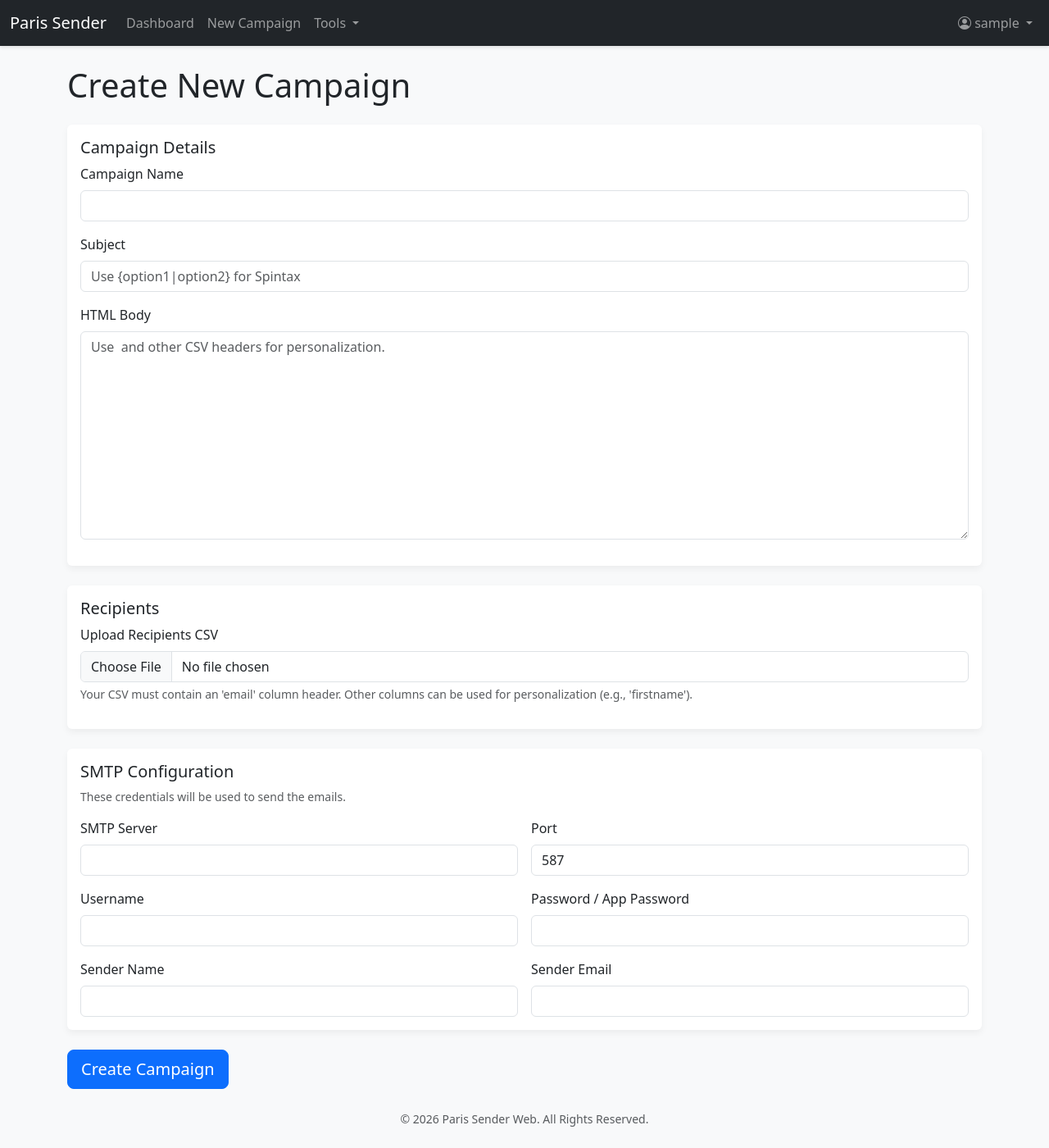
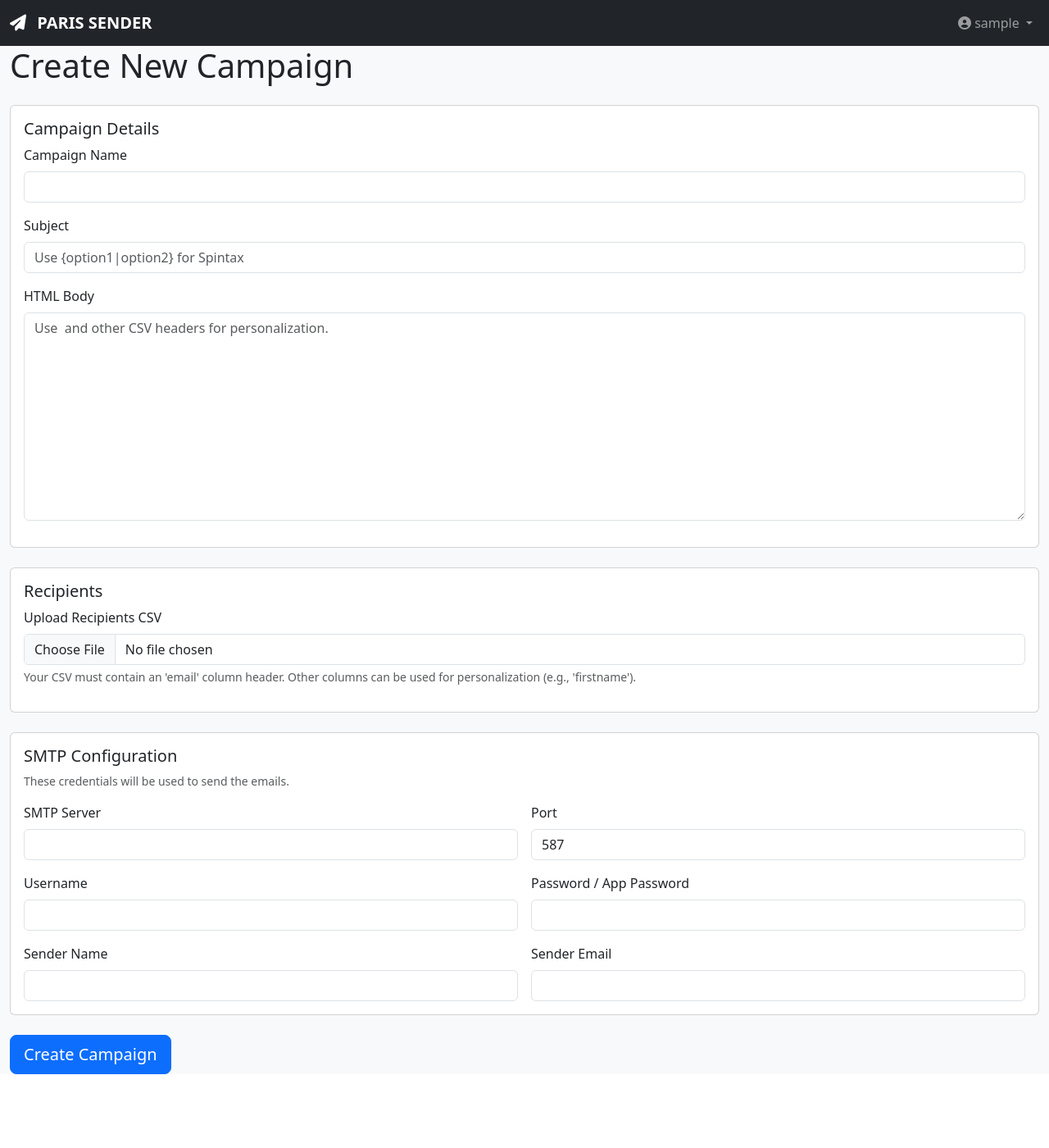
Before and after one commit to Sussyfreelandx/smtpweb, a Flask app: page /campaign/new in a window 1280 px wide. Shown: the whole page at 82% size. After the commit the page ends 1310 px from the top, so only its background shows below. Run offline with Flask 2, Linux system fonts and the light colour scheme; the visitor is signed in with stand-in values (Sample User, id 1); data comes from the database, SQL or seed files in the repository.

Commit message:
Update base.html

```diff
--- a/app/templates/base.html
+++ b/app/templates/base.html
@@ -4,98 +4,69 @@
     <meta charset="utf-8">
     <meta name="viewport" content="width=device-width, initial-scale=1">
     <title>{{ title }} - Paris Sender Web</title>
-
-    <!-- Bootstrap CSS -->
-    <link href="https://cdn.jsdelivr.net/npm/bootstrap@5.3.2/dist/css/bootstrap.min.css" rel="stylesheet" integrity="sha384-T3c6CoIi6uLrA9TneNEoa7RxnatzjcDSCmG1MXxSR1GAsXEV/Dwwykc2MPK8M2HN" crossorigin="anonymous">
-    <!-- Bootstrap Icons -->
-    <link rel="stylesheet" href="https://cdn.jsdelivr.net/npm/bootstrap-icons@1.11.3/font/bootstrap-icons.min.css">
-
+    <!-- Bootstrap CSS for styling -->
+    <link href="https://cdn.jsdelivr.net/npm/bootstrap@5.3.0/dist/css/bootstrap.min.css" rel="stylesheet">
+    <!-- FontAwesome for Icons -->
+    <link rel="stylesheet" href="https://cdnjs.cloudflare.com/ajax/libs/font-awesome/6.4.0/css/all.min.css">
     <style>
-        /* A little bit of custom styling for a better feel */
-        body {
-            background-color: #f8f9fa;
-        }
-        .card {
-            border: none;
-            box-shadow: 0 4px 8px rgba(0,0,0,0.05);
-        }
-        .navbar {
-            box-shadow: 0 2px 4px rgba(0,0,0,0.1);
-        }
-        .table-hover tbody tr:hover {
-            background-color: #f1f1f1;
-        }
+        body { background-color: #f8f9fa; }
+        .sidebar { min-height: 100vh; background-color: #2c3e50; color: white; }
+        .sidebar a { color: #bdc3c7; text-decoration: none; padding: 10px 15px; display: block; }
+        .sidebar a:hover, .sidebar a.active { background-color: #34495e; color: white; border-left: 4px solid #3498db; }
+        .content-area { padding: 20px; }
+        .card-custom { border: none; box-shadow: 0 2px 5px rgba(0,0,0,0.05); border-radius: 8px; }
     </style>
   </head>
   <body>
-    <nav class="navbar navbar-expand-lg navbar-dark bg-dark sticky-top">
+    <nav class="navbar navbar-expand-lg navbar-dark bg-dark mb-0">
       <div class="container-fluid">
-            <a class="navbar-brand" href="{{ url_for('main.index') }}">Paris Sender</a>
-            <button class="navbar-toggler" type="button" data-bs-toggle="collapse" data-bs-target="#navbarNav" aria-controls="navbarNav" aria-expanded="false" aria-label="Toggle navigation">
+        <a class="navbar-brand fw-bold" href="{{ url_for('main.index') }}">
+            <i class="fas fa-paper-plane me-2"></i> PARIS SENDER
+        </a>
+        <button class="navbar-toggler" type="button" data-bs-toggle="collapse" data-bs-target="#navbarNav">
           <span class="navbar-toggler-icon"></span>
         </button>
         <div class="collapse navbar-collapse" id="navbarNav">
+          <ul class="navbar-nav ms-auto">
             {% if current_user.is_authenticated %}
-                <ul class="navbar-nav me-auto mb-2 mb-lg-0">
-                    <li class="nav-item">
-                        <a class="nav-link" href="{{ url_for('main.index') }}">Dashboard</a>
-                    </li>
-                    <li class="nav-item">
-                        <a class="nav-link" href="{{ url_for('main.new_campaign') }}">New Campaign</a>
-                    </li>
                 <li class="nav-item dropdown">
-                        <a class="nav-link dropdown-toggle" href="#" id="toolsDropdown" role="button" data-bs-toggle="dropdown" aria-expanded="false">
-                            Tools
+                    <a class="nav-link dropdown-toggle" href="#" role="button" data-bs-toggle="dropdown">
+                        <i class="fas fa-user-circle"></i> {{ current_user.username }}
                     </a>
-                        <ul class="dropdown-menu" aria-labelledby="toolsDropdown">
-                            <li><a class="dropdown-item" href="{{ url_for('main.smtp_profiles') }}">SMTP Profiles</a></li>
-                            <li><a class="dropdown-item" href="{{ url_for('main.suppression_list') }}">Suppression List</a></li>
+                    <ul class="dropdown-menu dropdown-menu-end">
+                        <li><a class="dropdown-item" href="#">Settings</a></li>
                         <li><hr class="dropdown-divider"></li>
-                            <li><a class="dropdown-item" href="{{ url_for('main.deliverability_tools') }}">Deliverability</a></li>
-                        </ul>
-                    </li>
-                </ul>
-                {% endif %}
-                <ul class="navbar-nav ms-auto">
-                    {% if current_user.is_anonymous %}
-                    <li class="nav-item"><a class="nav-link" href="{{ url_for('main.login') }}">Login</a></li>
-                    <li class="nav-item"><a class="nav-link" href="{{ url_for('main.register') }}">Register</a></li>
-                    {% else %}
-                    <li class="nav-item dropdown">
-                        <a class="nav-link dropdown-toggle" href="#" id="navbarUserDropdown" role="button" data-bs-toggle="dropdown" aria-expanded="false">
-                            <i class="bi bi-person-circle"></i> {{ current_user.username }}
-                        </a>
-                        <ul class="dropdown-menu dropdown-menu-end" aria-labelledby="navbarUserDropdown">
                         <li><a class="dropdown-item" href="{{ url_for('main.logout') }}">Logout</a></li>
                     </ul>
                 </li>
+            {% else %}
+                <li class="nav-item"><a class="nav-link" href="{{ url_for('main.login') }}">Login</a></li>
+                <li class="nav-item"><a class="nav-link" href="{{ url_for('main.register') }}">Register</a></li>
             {% endif %}
           </ul>
         </div>
       </div>
     </nav>
 
-    <main class="container mt-4">
+    <div class="container-fluid">
         {% with messages = get_flashed_messages(with_categories=true) %}
             {% if messages %}
+                <div class="row mt-3">
+                    <div class="col-12">
                         {% for category, message in messages %}
                             <div class="alert alert-{{ category }} alert-dismissible fade show" role="alert">
                                 {{ message }}
                                 <button type="button" class="btn-close" data-bs-dismiss="alert" aria-label="Close"></button>
                             </div>
                         {% endfor %}
+                    </div>
+                </div>
             {% endif %}
         {% endwith %}
 
         {% block content %}{% endblock %}
-    </main>
+    </div>
 
-    <footer class="container text-center text-muted py-4">
-        <small>&copy; 2026 Paris Sender Web. All Rights Reserved.</small>
-    </footer>
-
-    <script src="https://cdn.jsdelivr.net/npm/bootstrap@5.3.2/dist/js/bootstrap.bundle.min.js" integrity="sha384-C6RzsynM9kWDrMNeT87bh95OGNyZPhcTNXj1NW7RuBCsyN/o0jlpcV8Qyq46cDfL" crossorigin="anonymous"></script>
-
-    {% block scripts %}{% endblock %}
+    <script src="https://cdn.jsdelivr.net/npm/bootstrap@5.3.0/dist/js/bootstrap.bundle.min.js"></script>
   </body>
 </html>
```
Lines whose indentation alone changed are shown as unchanged.
